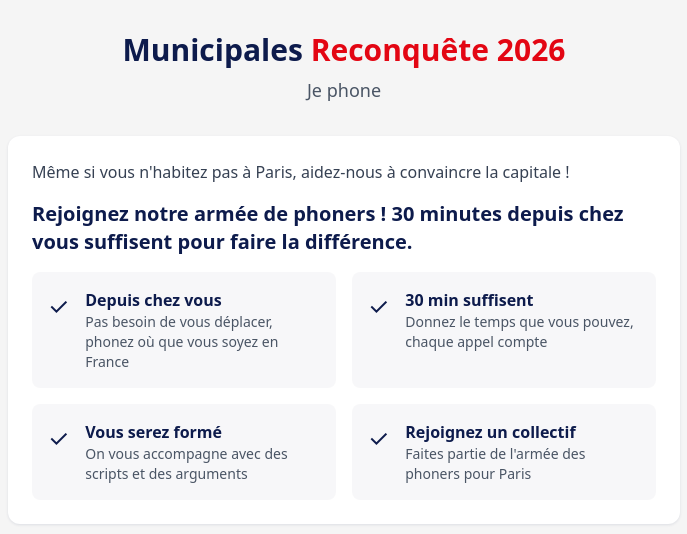
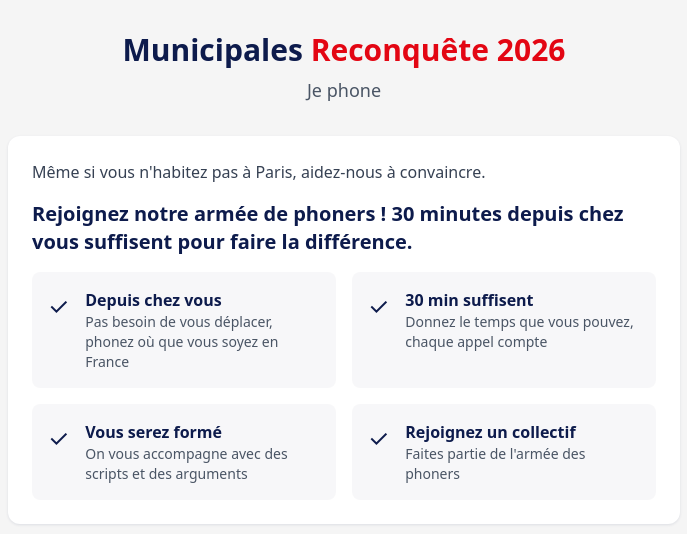
Before and after one commit to TofBoubou/phonong_temporaire, a Next.js app: page / in a window 1280 px wide. Shown: the top 534 px of the page, without its empty margins (296-983 px from the left). Built offline with nearby package versions, Linux system fonts and the light colour scheme.

Commit message:
Simplification des textes

```diff
--- a/src/components/FormulairePhoning.tsx
+++ b/src/components/FormulairePhoning.tsx
@@ -118,7 +118,7 @@
         {/* Intro */}
         <div className="card mb-6">
           <p className="text-gray-700 mb-4">
-            Même si vous n&apos;habitez pas à Paris, aidez-nous à convaincre la capitale !
+            Même si vous n&apos;habitez pas à Paris, aidez-nous à convaincre.
           </p>
           <h2 className="text-xl font-bold text-[#0D1B4C] mb-4">
             Rejoignez notre armée de phoners ! 30 minutes depuis chez vous suffisent pour faire la différence.
@@ -150,7 +150,7 @@
               <span className="feature-icon">&#10003;</span>
               <div>
                 <p className="font-semibold text-[#0D1B4C]">Rejoignez un collectif</p>
-                <p className="text-sm text-gray-600">Faites partie de l&apos;armée des phoners pour Paris</p>
+                <p className="text-sm text-gray-600">Faites partie de l&apos;armée des phoners</p>
               </div>
             </div>
           </div>
```
